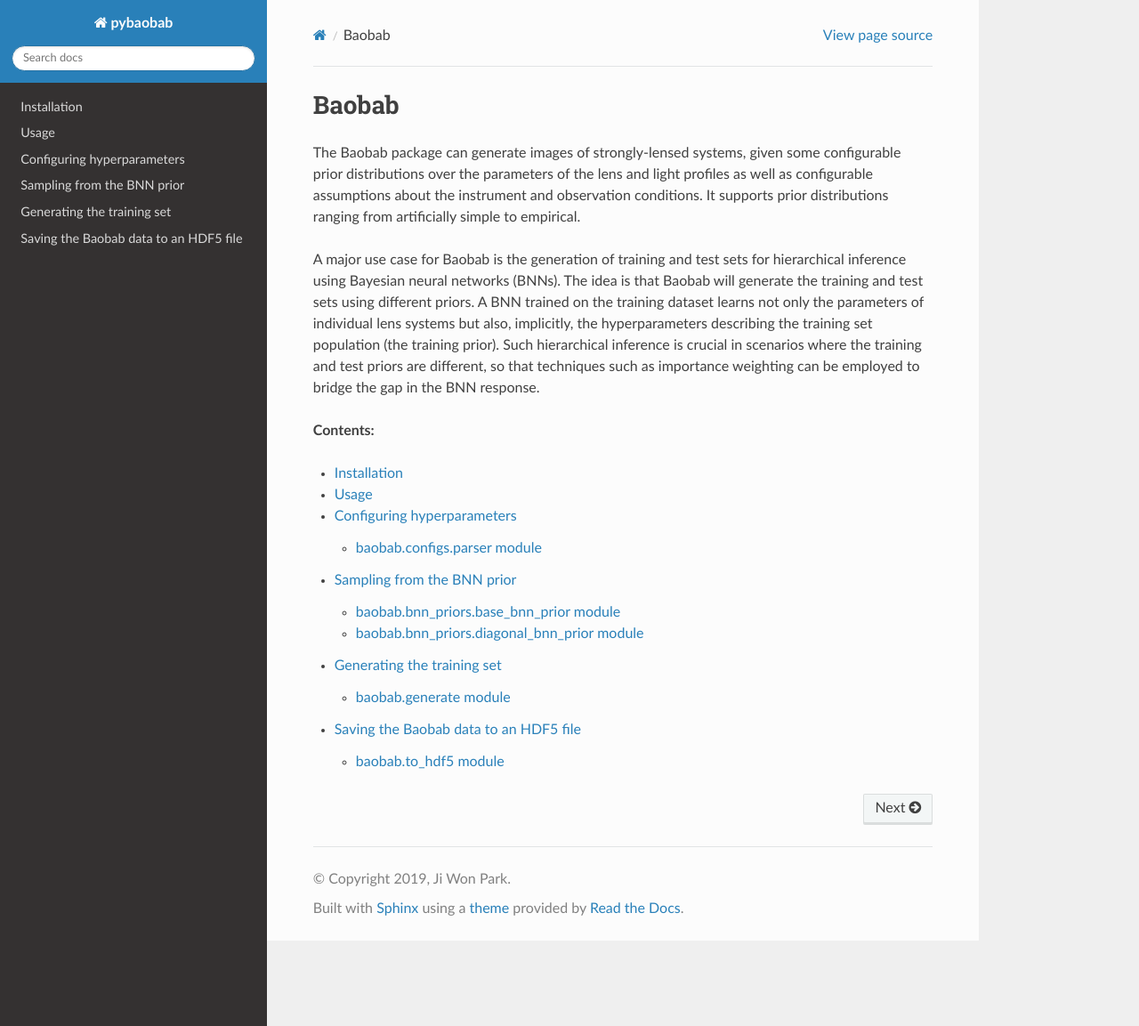
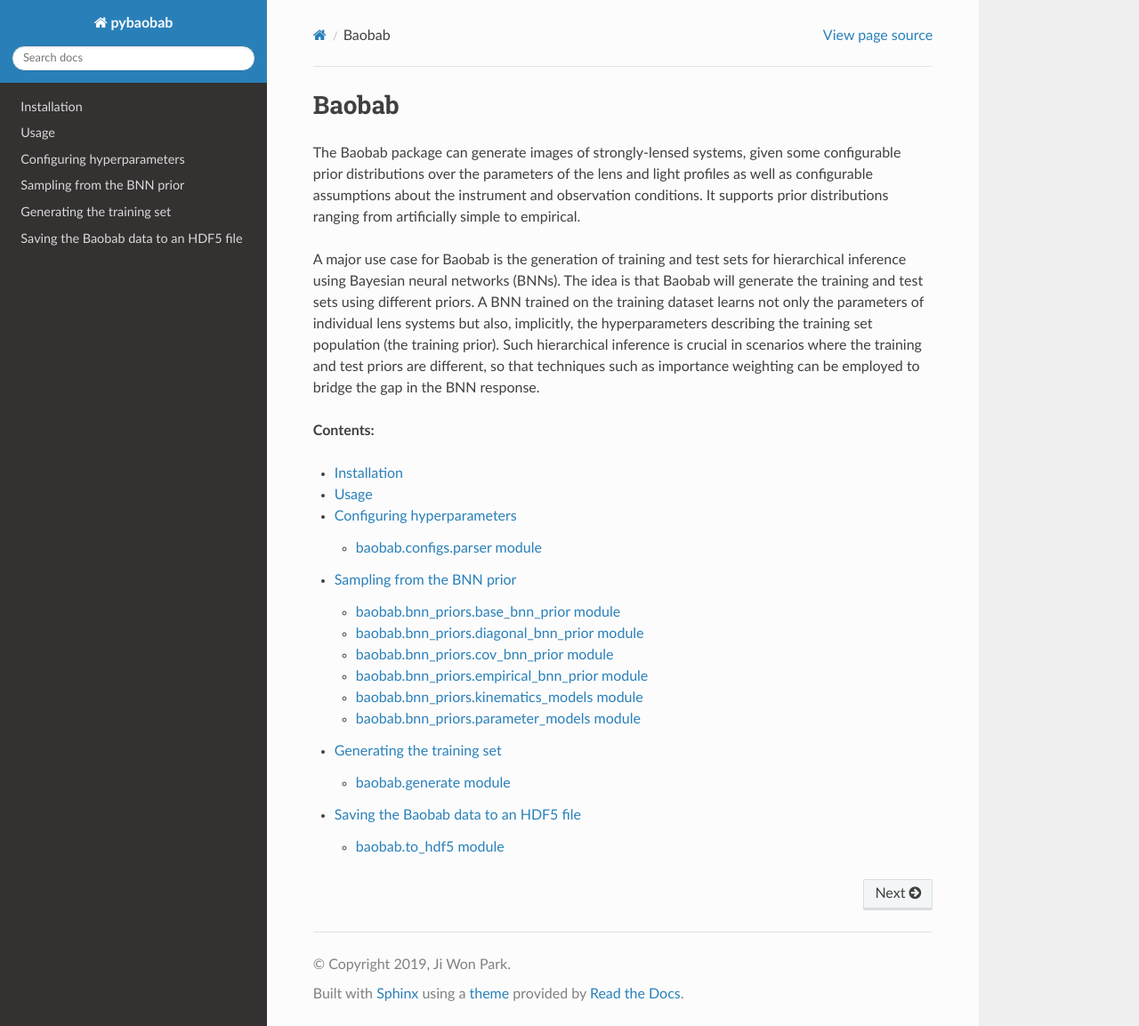
Before and after one commit to jiwoncpark/baobab, a Sphinx documentation site: the page built from docs/index.rst, in a window 1280 px wide and 1153 px high. Shown: the whole window at 89% size. Built offline with Sphinx 7.4.7 and the Read the Docs theme 2.0.0, drawn with Linux system fonts in a browser that asks for light colours.

Commit message:
Update bnn_prior RTD page with new BNN prior classes

```diff
--- a/docs/bnn_prior.rst
+++ b/docs/bnn_prior.rst
@@ -16,3 +16,35 @@ baobab.bnn_priors.diagonal_bnn_prior module
     :members:
     :undoc-members:
     :show-inheritance:
+
+baobab.bnn_priors.cov_bnn_prior module
+--------------------------------------
+
+.. automodule:: baobab.bnn_priors.cov_bnn_prior
+    :members:
+    :undoc-members:
+    :show-inheritance:
+
+baobab.bnn_priors.empirical_bnn_prior module
+--------------------------------------------
+
+.. automodule:: baobab.bnn_priors.empirical_bnn_prior
+    :members:
+    :undoc-members:
+    :show-inheritance:
+
+baobab.bnn_priors.kinematics_models module
+-----------------------------------------
+
+.. automodule:: baobab.bnn_priors.kinematics_models
+    :members:
+    :undoc-members:
+    :show-inheritance:
+
+baobab.bnn_priors.parameter_models module
+-----------------------------------------
+
+.. automodule:: baobab.bnn_priors.parameter_models
+    :members:
+    :undoc-members:
+    :show-inheritance:
```
